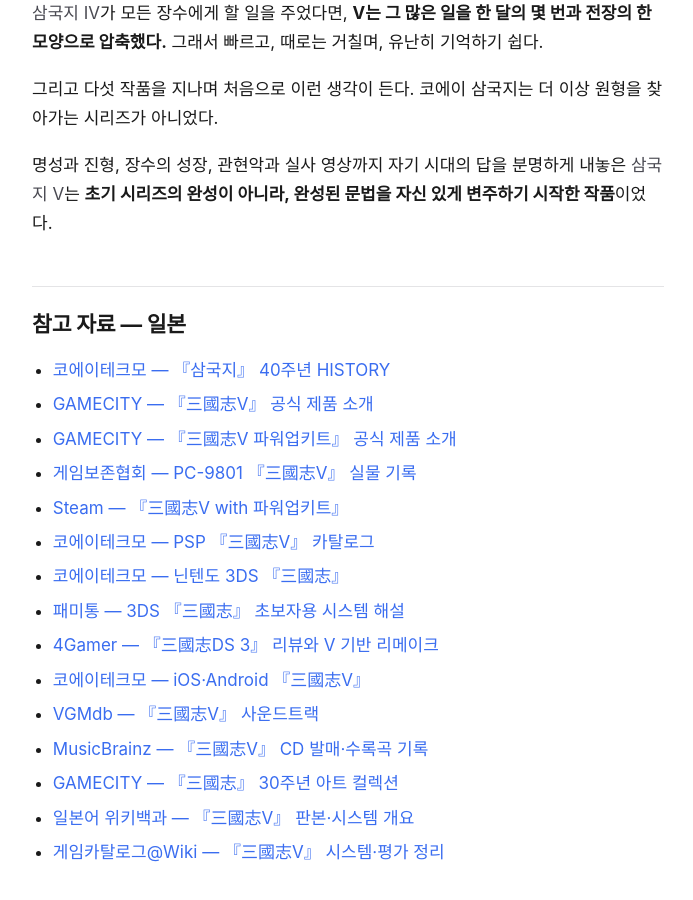
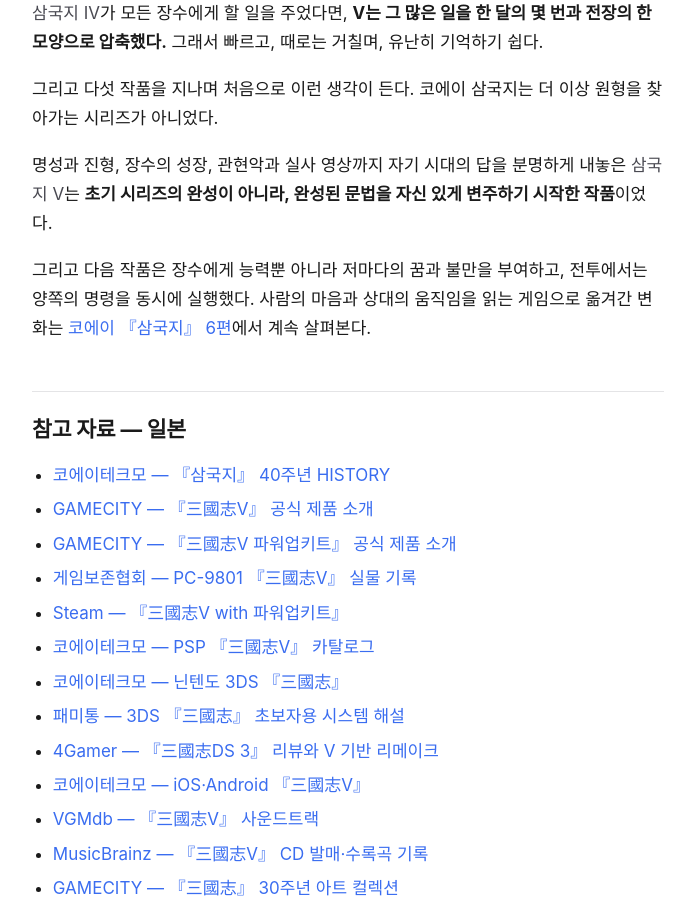
Before and after one commit to bslee-dev/bslee-dev.github.io, a Jekyll site: the page built from _posts/2026-09-07-koei-sangokushi-5-history.md, in a window 1280 px wide and 900 px high, scrolled down 12840 px. Shown: the whole window, without its empty margins (292-985 px from the left). Built offline with Jekyll 4.4.1, drawn with Linux system fonts in a browser that asks for light colours.

Commit message:
Link Sangokushi V to VI article

```diff
--- a/_posts/2026-09-07-koei-sangokushi-5-history.md
+++ b/_posts/2026-09-07-koei-sangokushi-5-history.md
@@ -282,6 +282,8 @@
 
 명성과 진형, 장수의 성장, 관현악과 실사 영상까지 자기 시대의 답을 분명하게 내놓은 `삼국지 V`는 **초기 시리즈의 완성이 아니라, 완성된 문법을 자신 있게 변주하기 시작한 작품**이었다.
 
+그리고 다음 작품은 장수에게 능력뿐 아니라 저마다의 꿈과 불만을 부여하고, 전투에서는 양쪽의 명령을 동시에 실행했다. 사람의 마음과 상대의 움직임을 읽는 게임으로 옮겨간 변화는 [코에이 『삼국지』 6편](/2026/09/07/koei-sangokushi-6-history/)에서 계속 살펴본다.
+
 ## 참고 자료 — 일본
 
 - [코에이테크모 — 『삼국지』 40주년 HISTORY](https://www.gamecity.ne.jp/sangokushi40th/jp/history/)
```
